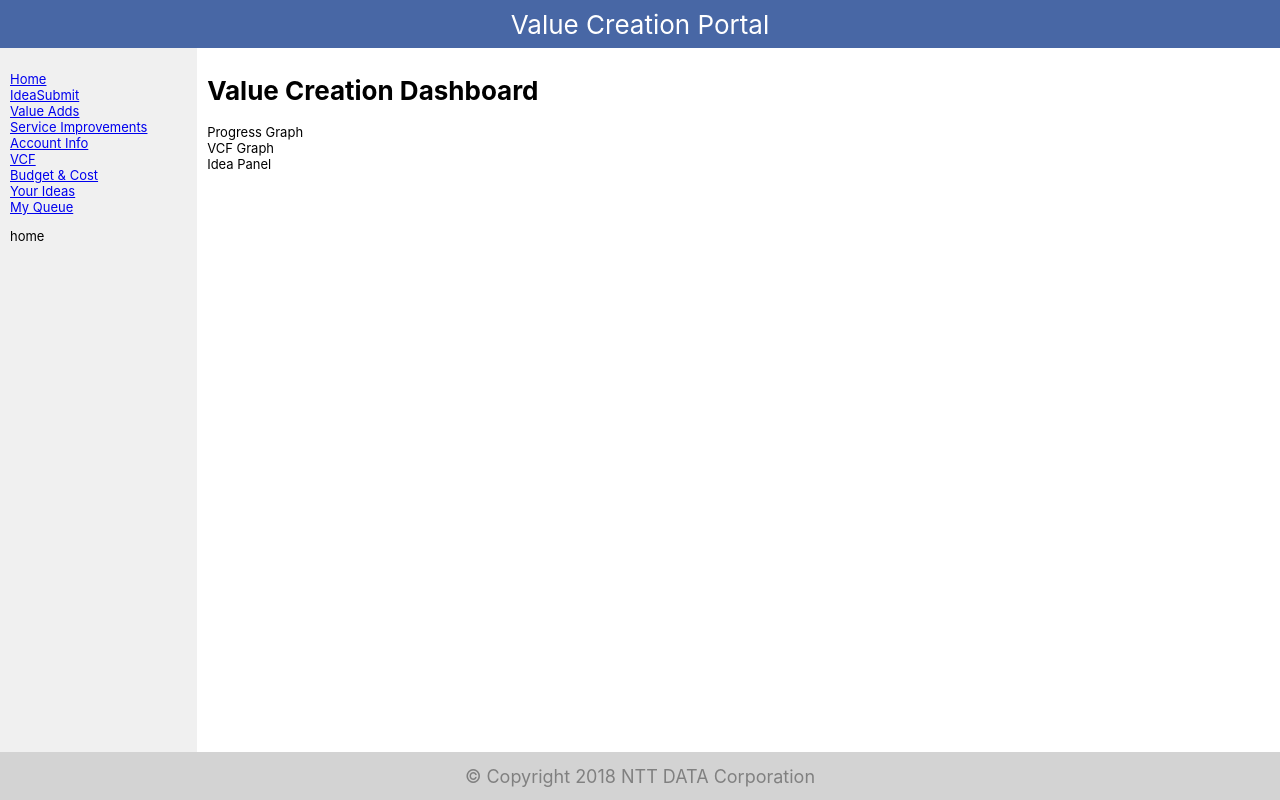
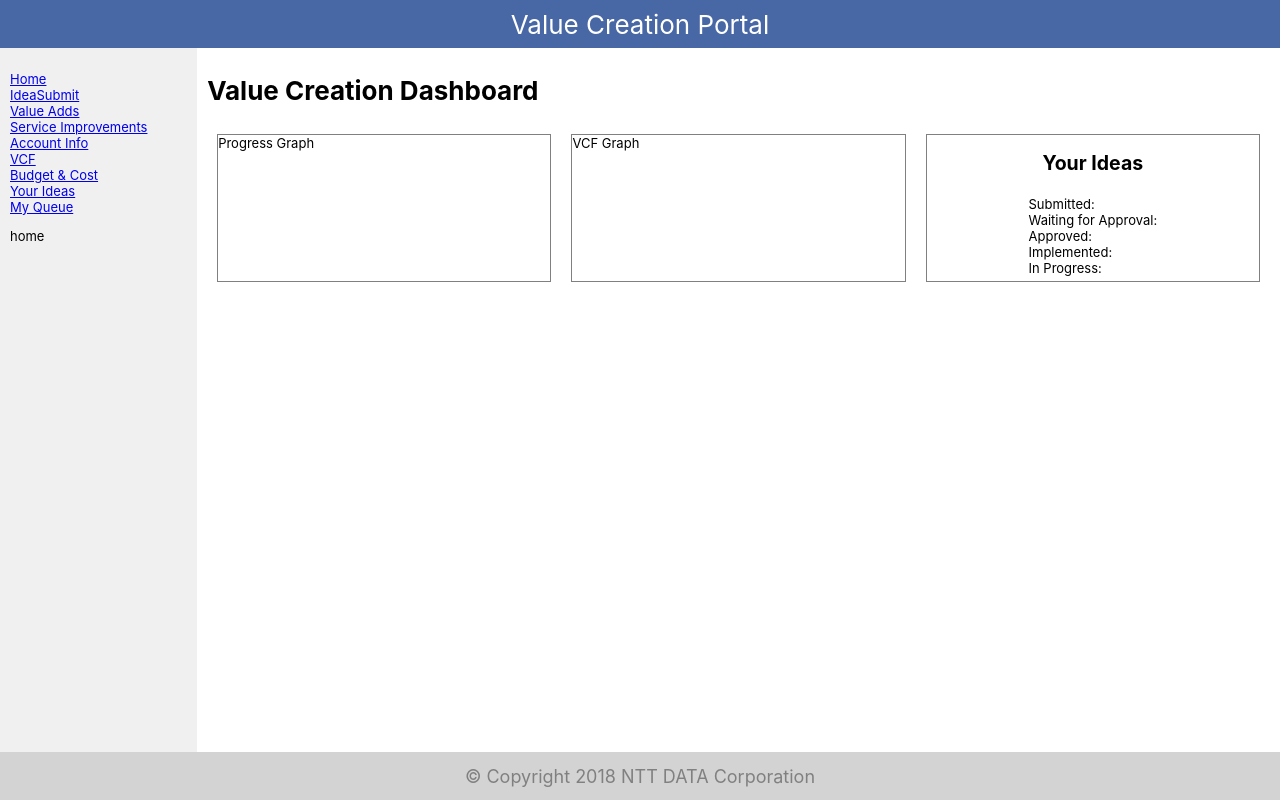
Before and after one commit to mahantesh21/valuecreation-app, a React (Create React App) app: page / in a window 1280 px wide. Built offline with nearby package versions, Linux system fonts and the light colour scheme.

Commit message:
update dashboard component and added 3 component with css

```diff
--- a/src/assets/css/Dashboard.css
+++ b/src/assets/css/Dashboard.css
@@ -0,0 +1,12 @@
+.panel-body{
+    border: solid 1px gray;
+    flex: 3;
+    margin:10px;
+    justify-items: center;
+    align-items: center;
+}
+.flex-row{
+    flex:1;
+    padding:5px;
+
+}
--- a/src/components/IdeaPanel.js
+++ b/src/components/IdeaPanel.js
@@ -1,11 +1,18 @@
 import React, {Component} from 'react';
-
+import '../assets/css/Dashboard.css'
 
 class IdeaPanel extends Component {
     render() {
         return (
-            <div>
-                Idea Panel
+            <div className="panel-body">
+                <h2>Your Ideas</h2>
+                <div className="flex-row">
+                   <div>Submitted: </div>
+                   <div>Waiting for Approval: </div>
+                   <div>Approved: </div>
+                   <div>Implemented: </div>
+                   <div>In Progress: </div>
+                </div>
             </div>
         )
     }
--- a/src/components/ProgressGraph.js
+++ b/src/components/ProgressGraph.js
@@ -4,7 +4,7 @@ import React, {Component} from 'react';
 class ProgressGraph extends Component {
     render() {
         return (
-            <div>
+            <div className="panel-body">
                 Progress Graph
             </div>
         )
--- a/src/components/VCFGraph.js
+++ b/src/components/VCFGraph.js
@@ -4,7 +4,7 @@ import React, {Component} from 'react';
 class VCFGraph extends Component {
     render() {
         return (
-            <div>
+            <div className="panel-body">
                 VCF Graph
             </div>
         )
--- a/src/views/Dashboard.js
+++ b/src/views/Dashboard.js
@@ -9,10 +9,11 @@ class Dashboard extends Component {
                 <div>
                 <h1>Value Creation Dashboard</h1>
                 </div>
-
+                <div style={{ display: 'flex' }}>
                     <ProgressGraph/>
                     <VCFGraph/>
                     <IdeaPanel/>
+                </div>
 
             </div>
         )
```
